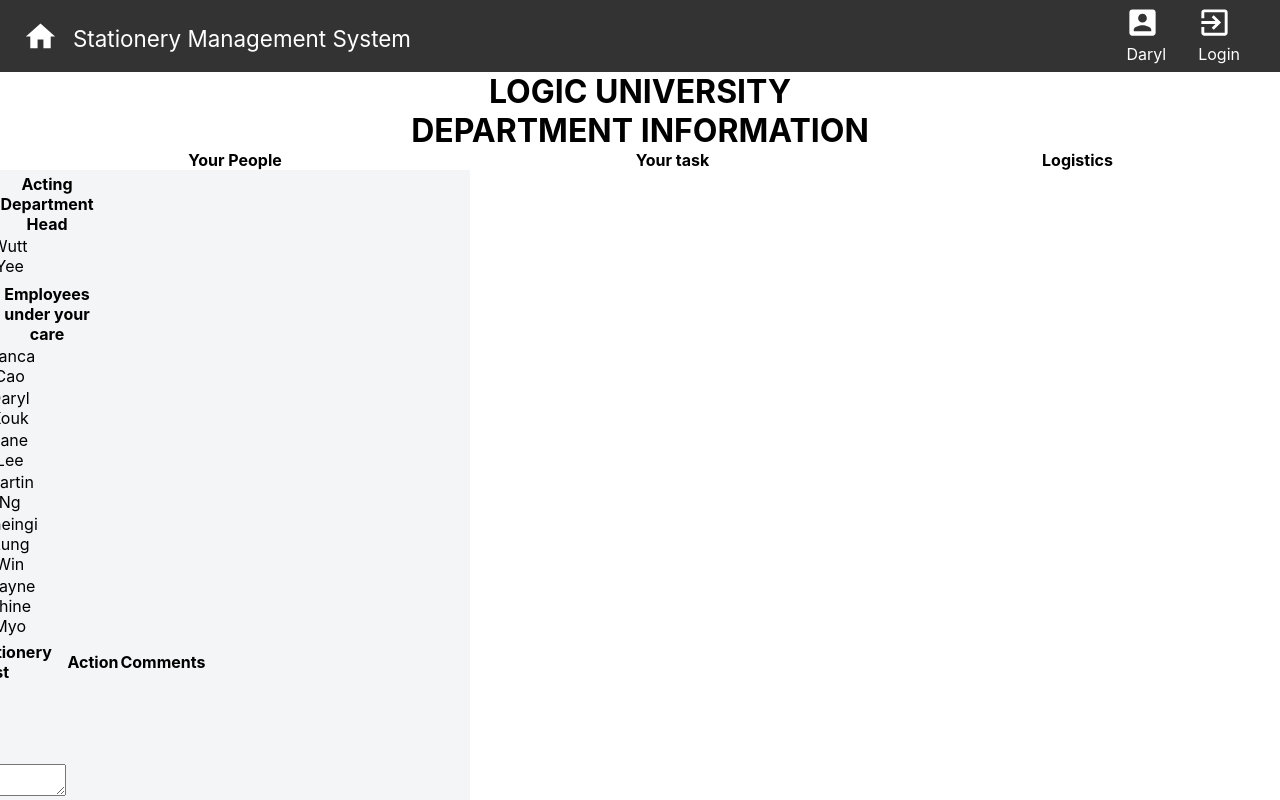
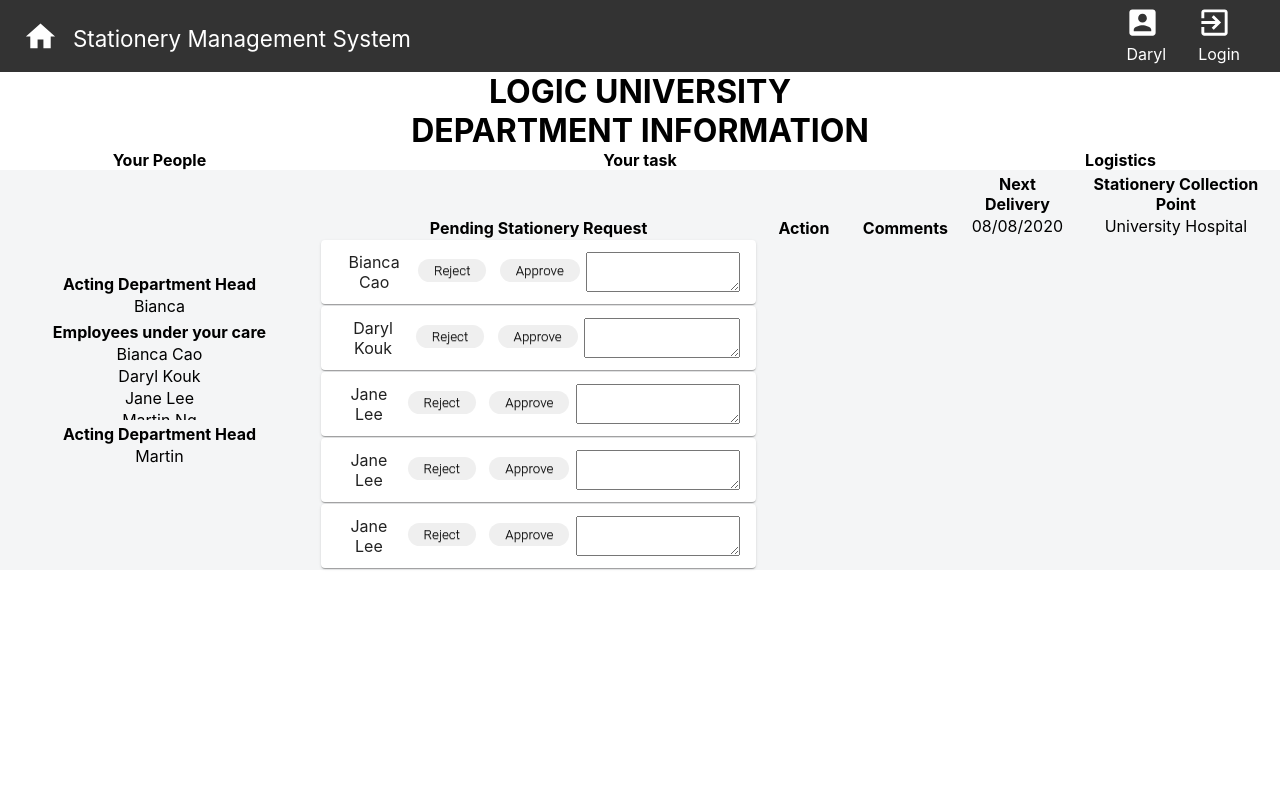
Before and after one commit to Martindreamz/Front-End-AD-Project, a React (Create React App) app: page /manager in a window 1280 px wide. Shown: the top 800 px of the page. Built offline with nearby package versions, Linux system fonts and the light colour scheme.

Commit message:
manager with state

```diff
--- a/src/Components/DepartmentHeadApproval.js
+++ b/src/Components/DepartmentHeadApproval.js
@@ -1,4 +1,9 @@
 import React, { Component } from "react";
+import Accordion from '@material-ui/core/Accordion';
+import AccordionSummary from '@material-ui/core/AccordionSummary';
+import AccordionDetails from '@material-ui/core/AccordionDetails';
+import Typography from '@material-ui/core/Typography';
+import ExpandMoreIcon from '@material-ui/icons/ExpandMore';
 
 class DepartmentHeadApproval extends Component {
     constructor() {
@@ -16,11 +21,19 @@ class DepartmentHeadApproval extends Component {
             <div>
                 <table style={{ textAlign: "center" }}>
                     <tr><th> Pending Stationery Request</th><th colspan='2'> Action</th><th> Comments</th></tr>
-                    <tr><td> Bianca Cao</td><td>Reject</td><td>Approve</td><textarea /></tr>
-                    <tr><td> Daryl Kouk</td><td>Reject</td><td>Approve</td><textarea /></tr>
-                    <tr><td> Jane Lee</td><td>Reject</td><td>Approve</td><textarea /></tr>
-                    <tr><td> Jane Lee</td><td>Reject</td><td>Approve</td><textarea /></tr>
-                    <tr><td> Jane Lee</td><td>Reject</td><td>Approve</td><textarea /></tr>
+                    {this.props.requisition.map(x => {
+                        return (
+                            <tr><Accordion>
+                                <AccordionSummary>
+                                    <td> {x.EmployeeId}</td><td><button>Reject</button></td><td><button>Approve</button></td><textarea />
+                                </AccordionSummary>
+                                <AccordionDetails>
+                                    Testing details</AccordionDetails>
+                            </Accordion>
+                            </tr>
+                        )
+                    })}
+
                 </table>
             </div>)
     }
--- a/src/Components/DepartmentHeadCollection.js
+++ b/src/Components/DepartmentHeadCollection.js
@@ -19,13 +19,13 @@ class DepartmentHeadCollection extends Component {
                         <td>
                             <table style={{ textAlign: "center" }}>
                                 <tr><th> Next Delivery</th></tr>
-                                <tr><td> 08/08/2020</td></tr>
+                                <tr><td> { this.props.department.nextCollection}</td></tr>
                             </table>
                         </td>
                         <td>
                             <table style={{ textAlign: "center" }}>
                                 <tr><th> Stationery Collection Point</th></tr>
-                                <tr><td> University Hospital</td></tr>
+                                <tr><td> { this.props.department.collectionPt}</td></tr>
                             </table>
                         </td>
                     </tr>
--- a/src/Components/DepartmentHeadDelegate.js
+++ b/src/Components/DepartmentHeadDelegate.js
@@ -16,7 +16,7 @@ class DepartmentHeadDelegate extends Component {
             <div>
                 <table style={{ textAlign: "center" }}>
                     <tr><th> Acting Department Head</th></tr>
-                    <tr><td> Wutt Yee</td></tr>
+                    <tr><td> { this.props.delegate}</td></tr>
                 </table></div>)
     }
 }
--- a/src/Components/DepartmentHeadEmployee.js
+++ b/src/Components/DepartmentHeadEmployee.js
@@ -9,19 +9,26 @@ class DepartmentHeadEmployee extends Component {
             department: ""
         }*/
     }
-
+  /*    <tr><th> Employees under your care</th></tr>
+    <tr><td> Bianca Cao</td></tr>
+    <tr><td> Daryl Kouk</td></tr>
+    <tr><td> Jane Lee</td></tr>
+    <tr><td> Martin Ng</td></tr>
+    <tr><td> Theingi Aung Win</td></tr>
+    <tr><td> Wayne Khine Myo</td></tr>*/
     render() {
 
         return (
-            <div>
-                <table style={{ textAlign: "center" }}>
+            <div style={{ overflowY: "scroll", height:"100px"}}>
+                <table style={{ textAlign: "center" }} >
                     <tr><th> Employees under your care</th></tr>
-                    <tr><td> Bianca Cao</td></tr>
-                    <tr><td> Daryl Kouk</td></tr>
-                    <tr><td> Jane Lee</td></tr>
-                    <tr><td> Martin Ng</td></tr>
-                    <tr><td> Theingi Aung Win</td></tr>
-                    <tr><td> Wayne Khine Myo</td></tr>
+
+                    {this.props.staff.map(x => {
+                        return (<tr><td> { x.name}</td></tr>
+                        )
+                    })}
+
+
                 </table>
             </div>)
     }
--- a/src/Components/DepartmentHeadRep.js
+++ b/src/Components/DepartmentHeadRep.js
@@ -14,9 +14,9 @@ class DepartmentHeadDelegate extends Component {
 
         return (
             <div>
-                <table style={{ textAlign: "center" }}>
+                <table style={{ textAlign: "center" }} >
                     <tr><th> Acting Department Head</th></tr>
-                    <tr><td> Wutt Yee</td></tr>
+                    <tr><td> { this.props.rep}</td></tr>
                 </table></div>)
     }
 }
--- a/src/Components/InventoryTable.css
+++ b/src/Components/InventoryTable.css
@@ -34,10 +34,10 @@ th {
 }
 
 td {
-  width: 20%;
+ /* width: 20%;
   display: flex;
   align-items: center;
-  justify-content: center;
+  justify-content: center;*/
 }
 
 .tableIcons {
--- a/src/Containers/ManageDepartment.js
+++ b/src/Containers/ManageDepartment.js
@@ -9,11 +9,70 @@ import DepartmentHeadApproval from '../Components/DepartmentHeadApproval'
 class ManageDepartment extends Component {
     constructor() {
         super()
-        /*this.state() = {
-            staff: [],
-            requisition: [],
-            department: ""
-        }*/
+        this.state = {
+            staff: [
+                { name: "Bianca Cao " },
+                { name: "Daryl Kouk" },
+                { name: "Jane Lee" },
+                { name: "Martin Ng" },
+                { name: "Theingi Aung Win" },
+                { name: "Wayne Khine Myo" }
+            ],
+            requisition: [
+                {
+                    Id: 1,
+                    dateOfRequest:"08 / 08 / 2020",
+                    dateOfAuthorizing:"08 / 08 / 2020",
+                    status:"pending",
+                    comment:"",
+                    EmployeeId:"Bianca Cao",
+                    AuthorizerId:"",
+                },
+                {
+                    Id: 2,
+                    dateOfRequest:"08 / 08 / 2020",
+                    dateOfAuthorizing:"08 / 08 / 2020",
+                    status:"pending",
+                    comment:"",
+                    EmployeeId:"Daryl Kouk",
+                    AuthorizerId:"",
+                },
+                {
+                    Id: 3,
+                    dateOfRequest:"08 / 08 / 2020",
+                    dateOfAuthorizing:"08 / 08 / 2020",
+                    status:"pending",
+                    comment:"",
+                    EmployeeId:"Jane Lee",
+                    AuthorizerId:"",
+                },
+                {
+                    Id: 4,
+                    dateOfRequest:"08 / 08 / 2020",
+                    dateOfAuthorizing:"08 / 08 / 2020",
+                    status:"pending",
+                    comment:"",
+                    EmployeeId:"Jane Lee",
+                    AuthorizerId:"",
+                },
+                {
+                    Id: 5,
+                    dateOfRequest:"08 / 08 / 2020",
+                    dateOfAuthorizing:"08 / 08 / 2020",
+                    status:"pending",
+                    comment:"",
+                    EmployeeId:"Jane Lee",
+                    AuthorizerId:"",
+                }
+            ],
+            department: {
+                name: "hello",
+                rep: "Martin",
+                delegate: "Bianca",
+                nextCollection: "08/08/2020",
+                collectionPt: "University Hospital"
+            }
+        }
     }
 
 
@@ -34,22 +93,24 @@ class ManageDepartment extends Component {
                     <tr >
                         <td Align="center">
                             <table>
-                                <tr  Align="center">
-                                  <DepartmentHeadDelegate/>
+                                <tr Align="center">
+                                    <DepartmentHeadDelegate delegate={this.state.department.delegate} />
                                 </tr>
-                                <tr  Align="center">
-
+                                <tr Align="center">
+                                    <div style={{ overflowY:"auto" }}>
+                                        <DepartmentHeadEmployee staff={this.state.staff} />
+                                    </div>
                                 </tr>
-                                <tr  Align="center">
-                                    <DepartmentHeadEmployee/>
+                                <tr Align="center">
+                                    <DepartmentHeadRep rep={this.state.department.rep} />
                                 </tr>
                             </table>
                         </td>
                         <td style={{ textAlign: "center", verticalAlign: "baseline" }}>
-                            <DepartmentHeadApproval/>
+                            <DepartmentHeadApproval requisition={this.state.requisition} />
                         </td>
                         <td style={{ textAlign: "center", verticalAlign: "baseline" }}>
-                            <DepartmentHeadCollection/>
+                            <DepartmentHeadCollection department={this.state.department} />
                         </td>
                     </tr>
                 </table>
```
